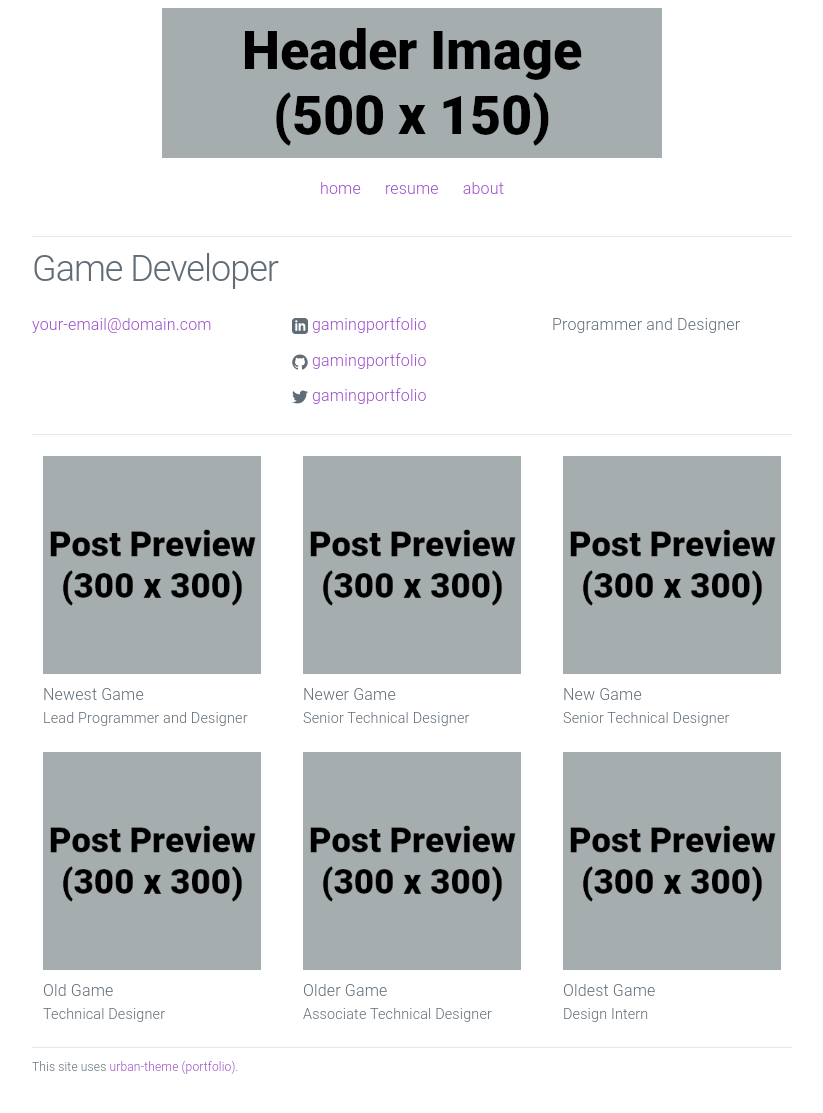
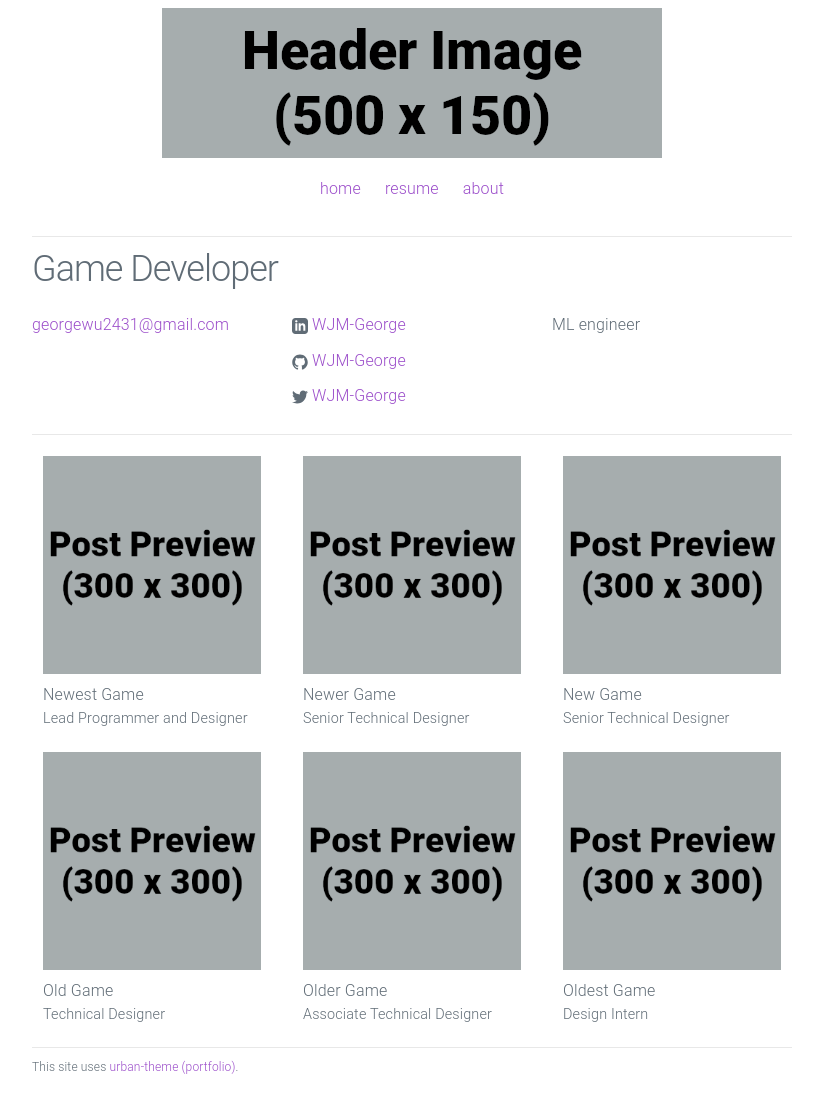
Before and after one commit to WJM-George/KamMan-Wu-George-, a Jekyll site: the page built from index.html, in a window 1280 px wide. Shown: the whole page, without its empty margins (228-1051 px from the left). Built offline with Jekyll 4.4.1, drawn with Linux system fonts in a browser that asks for light colours.

Commit message:
Update _config.yml

```diff
--- a/_config.yml
+++ b/_config.yml
@@ -1,12 +1,12 @@
 # Site settings
 title: Game Developer
-email: your-email@domain.com
+email: georgewu2431@gmail.com
 description: > # keep this and put description below
-  Programmer and Designer
-url: "https://yourdomain.com" # the base hostname & protocol for your site
-linkedin_url: "https://www.linkedin.com/in/gamingportfolio"
-github_username: gamingportfolio
-twitter_username: gamingportfolio
+  ML engineer
+url: "https://wkmgeorge.com" # the base hostname & protocol for your site
+linkedin_url: "https://www.linkedin.com/in/kam-man-wu-313782290/"
+github_username: WJM-George
+twitter_username: WJM-George
 footer_text: "This site uses <a href='https://github.com/gamingportfolio/urban-theme-portfolio'>urban-theme (portfolio)</a>."
 
 # Build settings
```
